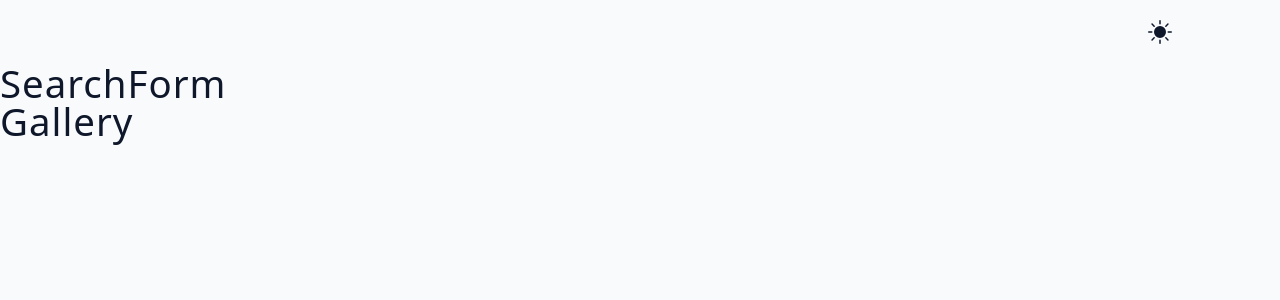
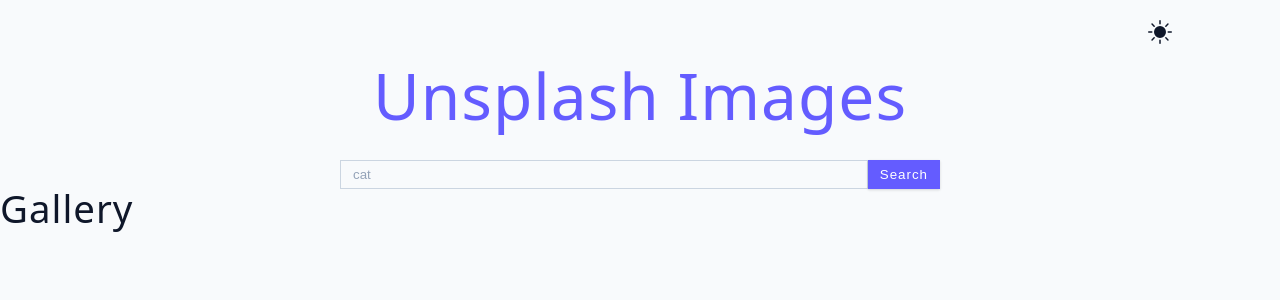
Before and after one commit to fugasok/unsplash-images-project, a React (Vite) app: page / in a window 1280 px wide. Shown: the top 300 px of the page. Built offline with nearby package versions, Linux system fonts and the light colour scheme.

Commit message:
search form added

```diff
--- a/src/SearchForm.jsx
+++ b/src/SearchForm.jsx
@@ -1,4 +1,26 @@
 const SearchForm = () => {
-	return <h2>SearchForm</h2>;
+	const handleSubmit = (e) => {
+		e.preventDefault();
+      const searchValue = e.target.elements.search.value;
+      if(!searchValue) return;
+      console.log(searchValue);
+	};
+
+	return (
+		<section>
+			<h1 className='title'>unsplash images</h1>
+			<form className='search-form' onSubmit={handleSubmit}>
+				<input
+					type='text'
+					className='form-input search-input'
+					name='search'
+					placeholder='cat'
+				/>
+				<button type='submit' className='btn'>
+					search
+				</button>
+			</form>
+		</section>
+	);
 };
 export default SearchForm;
```
